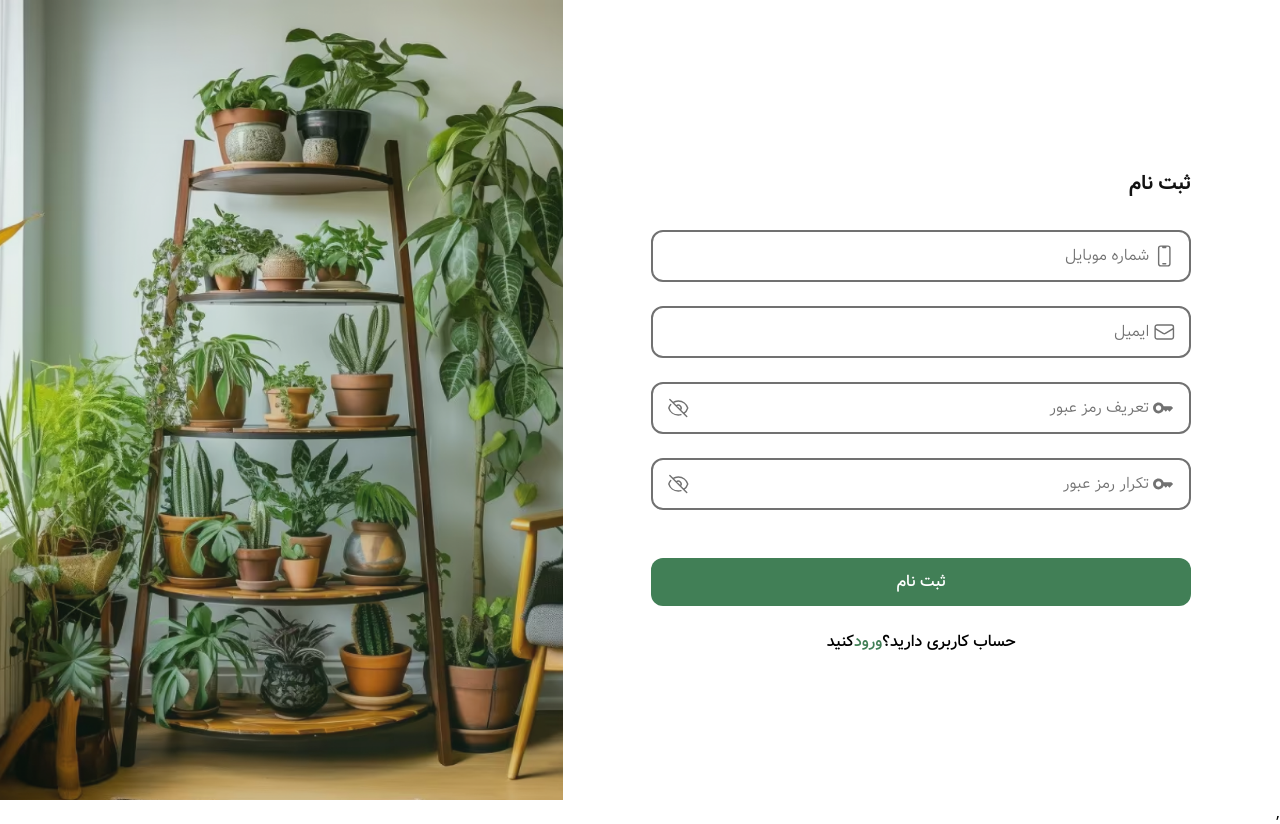
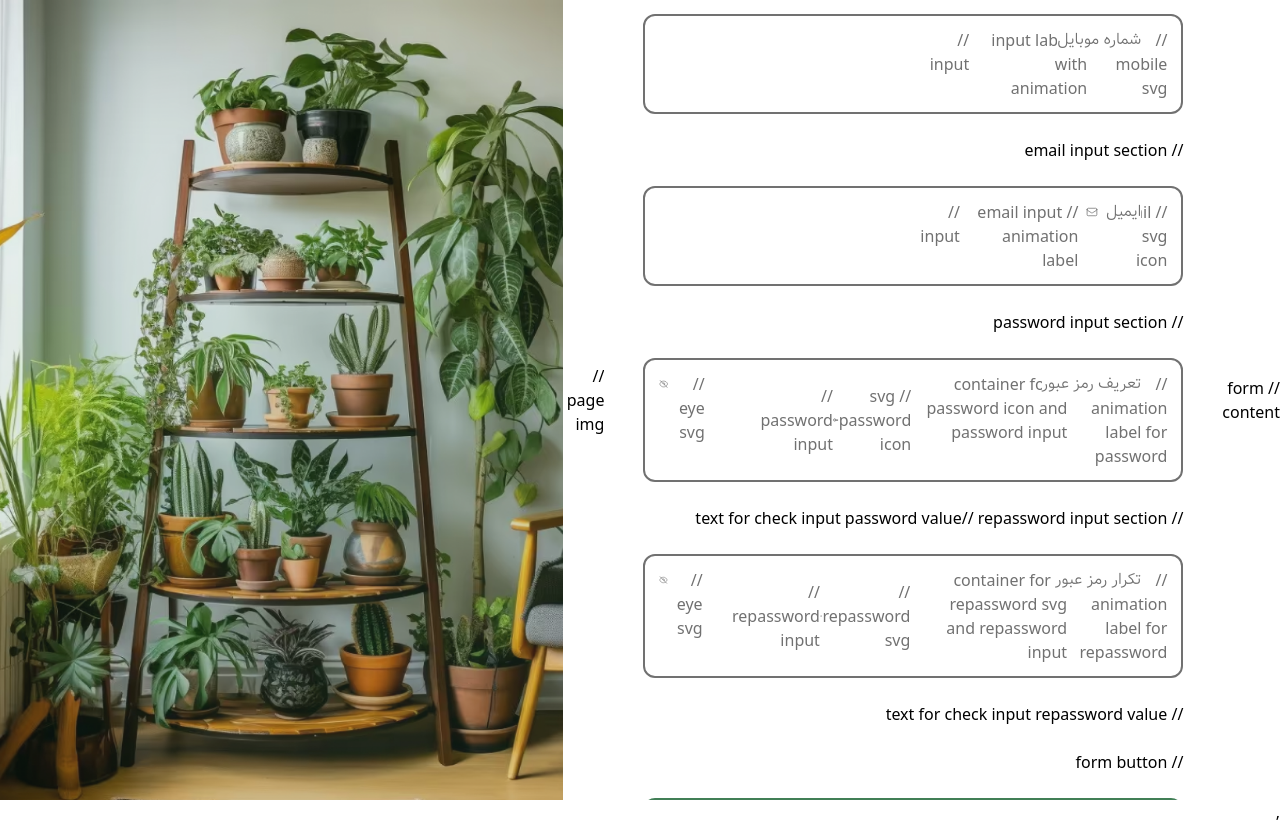
Before and after one commit to awmiri/PLANT-WEB, a React (Vite) app: page /loginpage in a window 1280 px wide. Built offline with nearby package versions, Linux system fonts and the light colour scheme.

Commit message:
add comment in sing uo page

```diff
--- a/src/mainConsept/Login_page/SignupPage.jsx
+++ b/src/mainConsept/Login_page/SignupPage.jsx
@@ -1,55 +1,80 @@
+// import stats
 import React, { useState } from 'react'
+import { useNavigate } from 'react-router'
 import './login.css'
 
 
 export default function SignupPage() {
-
+    // use focuse and blur hook for input
     const [focusesMobile, setFocusesMobile] = useState(false)
     const [focusesEmail, setFocusesEmail] = useState(false)
     const [focusesPassword, setFocusesPassword] = useState(false)
     const [focusesRePass, setFocusesRepass] = useState(false)
+    // use  hook to get input value for fetch to database
     const [Mobile, setMobile] = useState("")
     const [Email, setEmail] = useState("")
     const [Password, setPassword] = useState("")
     const [RePass, setRepass] = useState("")
+    // add show pass event for pass input
     const [showPassword, setShowPassword] = useState(false)
     const [showRePass, setShowRepass] = useState(false)
-    console.log(Password);
-
+    // use navigate hook for redirect us to the main menu
+    const Navigate = useNavigate()
+    // form submit event
+    let handleSubmit = (e) => {
+        e.preventDefault()
+        Navigate('/') // redirect to the main menu
+    }
     return (
         <>
+        // form content
             <div className='w-full h-auto higherSM:h-full flex flex-col items-center justify-center -bottom-3 py-4 higherSM:py-0 bg-white absolute  higherSM:relative rounded-l-[20px] rounded-r-[20px] '>
                 <div className='w-64 md:w-96 xl:w-[540px] h-[485px] flex flex-col items-center higherSM:items-start justify-center'>
+                // form title
                     <h2 className='text-customBlack font-vazirBold  mb-6 higherSM:mb-8 text-xl'>ثبت نام</h2>
-                    <form action="" className='w-full flex flex-col gap-4 higherSM:gap-6'>
+                    <form action="" className='w-full flex flex-col gap-4 higherSM:gap-6' onSubmit={handleSubmit}>
+                    // mobile number input section
                         <div className={`border-2 ${!focusesMobile ? 'border-customgray3' : 'border-hightGreen'} rounded-xl flex relative gap-2 w-full py-3 px-3.5 text-customgray3 transition`}>
+                        // mobile svg
                             <svg fill="none" viewBox="0 0 24 24" stroke-width="1.5" stroke="currentColor" className={`size-6 ${!focusesMobile ? 'text-customgray3' : 'text-hightGreen'} transition`}>
                                 <path stroke-linecap="round" stroke-linejoin="round" d="M10.5 1.5H8.25A2.25 2.25 0 0 0 6 3.75v16.5a2.25 2.25 0 0 0 2.25 2.25h7.5A2.25 2.25 0 0 0 18 20.25V3.75a2.25 2.25 0 0 0-2.25-2.25H13.5m-3 0V3h3V1.5m-3 0h3m-3 18.75h3" />
                             </svg>
+                            // input label with animation
                             <label htmlFor="" className={`absolute bg-white ${!focusesMobile ? 'right-10' : '-top-4 right-4 text-hightGreen'} transition-all duration-300 ease-in-out pointer-events-none font-vazirLight`}>شماره موبایل</label>
-                            <input type="number" className='w-full outline-0' onFocus={() => { setFocusesMobile(true) }} onBlur={() => { if (Mobile.trim() === "") { setFocusesMobile(false) } }} value={Mobile} onChange={(e) => setMobile(e.target.value)} />
+                            // input
+                            <input type="tel" dir='rtl' className='w-full outline-0' onFocus={() => { setFocusesMobile(true) }} onBlur={() => { if (Mobile.trim() === "") { setFocusesMobile(false) } }} value={Mobile} onChange={(e) => setMobile(e.target.value)} />
                         </div>
+                    // email input section
                         <div className={`border-2 ${!focusesEmail ? 'border-customgray3' : 'border-hightGreen'} rounded-xl flex relative gap-2 w-full py-3 px-3.5 text-customgray3 transition`}>
+                        // email svg icon
                             <svg fill="none" viewBox="0 0 24 24" stroke-width="1.5" stroke="currentColor" className={`size-6 ${!focusesEmail ? 'text-customgray3' : 'text-hightGreen'} transition`}>
                                 <path stroke-linecap="round" stroke-linejoin="round" d="M21.75 6.75v10.5a2.25 2.25 0 0 1-2.25 2.25h-15a2.25 2.25 0 0 1-2.25-2.25V6.75m19.5 0A2.25 2.25 0 0 0 19.5 4.5h-15a2.25 2.25 0 0 0-2.25 2.25m19.5 0v.243a2.25 2.25 0 0 1-1.07 1.916l-7.5 4.615a2.25 2.25 0 0 1-2.36 0L3.32 8.91a2.25 2.25 0 0 1-1.07-1.916V6.75" />
                             </svg>
-
+                            // email input animation label
                             <label htmlFor="" className={`absolute bg-white ${!focusesEmail ? 'right-10' : '-top-4 right-4 text-hightGreen'} transition-all duration-300 ease-in-out pointer-events-none font-vazirLight`}>ایمیل</label>
+                            // input
                             <input type="email" className='w-full outline-0 ' onFocus={() => { setFocusesEmail(true) }} onBlur={() => { if (Email.trim() === "") { setFocusesEmail(false) } }} value={Email} onChange={(e) => setEmail(e.target.value)} />
                         </div>
+                    // password input section
                         <div className={`border-2 ${!focusesPassword ? 'border-customgray3' : 'border-hightGreen'} rounded-xl flex relative gap-2 w-full py-3 px-3.5 text-customgray3 transition`}>
+                        // animation label for password
                             <label htmlFor="" className={`absolute bg-white ${!focusesPassword ? 'right-10' : '-top-4 right-4 text-hightGreen'} transition-all duration-300 ease-in-out pointer-events-none font-vazirLight`}>تعریف رمز عبور</label>
+                            // container for password icon and password input
                             <div className='w-full flex items-center'>
+                            // svg password icon
                                 <svg viewBox="0 0 23 23" fill="none" className={`size-6 ${!focusesPassword ? 'fill-customgray3' : 'fill-hightGreen'} transition`}>
                                     <path d="M19.4063 9.66667H11.7522C11.0005 7.53083 8.9655 6 6.573 6C3.53883 6 1.073 8.46583 1.073 11.5C1.073 14.5342 3.53883 17 6.573 17C8.9655 17 11.0005 15.4692 11.7522 13.3333H12.073L13.9063 15.1667L15.7397 13.3333L17.573 15.1667L21.2397 11.4633L19.4063 9.66667ZM6.573 14.25C5.0605 14.25 3.823 13.0125 3.823 11.5C3.823 9.9875 5.0605 8.75 6.573 8.75C8.0855 8.75 9.323 9.9875 9.323 11.5C9.323 13.0125 8.0855 14.25 6.573 14.25Z" />
                                 </svg>
+                                // password input
                                 <input type={showPassword ? 'text' : 'password'} className='w-full outline-0 ' onFocus={() => { setFocusesPassword(true) }} onBlur={() => { if (Password.trim() === "") { setFocusesPassword(false) } }} value={Password} onChange={(e) => setPassword(e.target.value)} autocomplete />
                             </div>
+                            // eye svg
                             <svg fill="none" viewBox="0 0 24 24" stroke-width="1.5" stroke="currentColor" class="size-6" onClick={() => { setShowPassword(prev => (!prev)) }}>
                                 <path stroke-linecap="round" stroke-linejoin="round" d="M3.98 8.223A10.477 10.477 0 0 0 1.934 12C3.226 16.338 7.244 19.5 12 19.5c.993 0 1.953-.138 2.863-.395M6.228 6.228A10.451 10.451 0 0 1 12 4.5c4.756 0 8.773 3.162 10.065 7.498a10.522 10.522 0 0 1-4.293 5.774M6.228 6.228 3 3m3.228 3.228 3.65 3.65m7.894 7.894L21 21m-3.228-3.228-3.65-3.65m0 0a3 3 0 1 0-4.243-4.243m4.242 4.242L9.88 9.88" />
                             </svg>
 
                         </div>
+                        // text for check input password value
                         {
                             focusesPassword && (
                                 <div className='flex gap-3'>
@@ -75,34 +100,42 @@ export default function SignupPage() {
                                 </div>
                             )
                         }
+                    // repassword input section
                         <div className={`border-2 ${!focusesPassword ? 'border-customgray3' : 'border-hightGreen'} rounded-xl flex relative gap-2 w-full py-3 px-3.5 text-customgray3 transition`}>
+                        // animation label for repassword
                             <label htmlFor="" className={`absolute bg-white ${!focusesRePass ? 'right-10' : '-top-4 right-4 text-hightGreen'} transition-all duration-300 ease-in-out pointer-events-none font-vazirLight`}>تکرار رمز عبور</label>
+                            // container for repassword svg and repassword input
                             <div className='w-full flex items-center'>
+                            // repassword svg
                                 <svg viewBox="0 0 23 23" fill="none" className={`size-6 ${!focusesRePass ? 'fill-customgray3' : 'fill-hightGreen'} transition`}>
                                     <path d="M19.4063 9.66667H11.7522C11.0005 7.53083 8.9655 6 6.573 6C3.53883 6 1.073 8.46583 1.073 11.5C1.073 14.5342 3.53883 17 6.573 17C8.9655 17 11.0005 15.4692 11.7522 13.3333H12.073L13.9063 15.1667L15.7397 13.3333L17.573 15.1667L21.2397 11.4633L19.4063 9.66667ZM6.573 14.25C5.0605 14.25 3.823 13.0125 3.823 11.5C3.823 9.9875 5.0605 8.75 6.573 8.75C8.0855 8.75 9.323 9.9875 9.323 11.5C9.323 13.0125 8.0855 14.25 6.573 14.25Z" />
                                 </svg>
+                                // repassword  input
                                 <input type={showRePass ? 'text' : 'password'} className='w-full outline-0 ' onFocus={() => { setFocusesRepass(true) }} onBlur={() => { if (RePass.trim() === "") { setFocusesRepass(false) } }} value={RePass} onChange={(e) => setRepass(e.target.value)} />
                             </div>
+                            // eye svg
                             <svg fill="none" viewBox="0 0 24 24" stroke-width="1.5" stroke="currentColor" class="size-6" onClick={() => { setShowRepass(prev => (!prev)) }}>
                                 <path stroke-linecap="round" stroke-linejoin="round" d="M3.98 8.223A10.477 10.477 0 0 0 1.934 12C3.226 16.338 7.244 19.5 12 19.5c.993 0 1.953-.138 2.863-.395M6.228 6.228A10.451 10.451 0 0 1 12 4.5c4.756 0 8.773 3.162 10.065 7.498a10.522 10.522 0 0 1-4.293 5.774M6.228 6.228 3 3m3.228 3.228 3.65 3.65m7.894 7.894L21 21m-3.228-3.228-3.65-3.65m0 0a3 3 0 1 0-4.243-4.243m4.242 4.242L9.88 9.88" />
                             </svg>
 
                         </div>
                         <div>
+                        // text for check input repassword value
                             {
                                 focusesRePass && (
                                     Password === RePass ? <p className="text-hightGreen text-[10px] higherSM:text-sm -mt-3 higherSM:-mt-5">یکسان</p> : <p className="text-red-500 text-sm -mt-5">یکسان نیستن</p>
                                 )
                             }
                         </div>
-
+                        // form button
                         <button className='bg-hightGreen py-3 text-white rounded-xl font-vazirMediom cursor-pointer' disabled={Password.length < 8 || Password !== RePass || Password.charAt(0) !== Password.charAt(0).toUpperCase() || Mobile.length !== 11} >ثبت نام</button>
-
+                        // change content between login and Signup
                         <p className='text-center font-vazirMediom'>حساب کاربری دارید؟<a href="" className='text-hightGreen'>ورود</a>کنید</p>
 
                     </form>
                 </div >
             </div >
+            // page img
             <img src="./image/loginimg/loginpic.png" alt="" className="w-screen h-screen higherSM:w-[350px] lg:w-auto higherSM:mx-auto" />
         </>
     )
--- a/src/mainConsept/Login_page/login.css
+++ b/src/mainConsept/Login_page/login.css
@@ -1,3 +1,4 @@
+/* for remove a up and down number in input */
 input[type="number"]::-webkit-inner-spin-button,
 input[type="number"]::-webkit-outer-spin-button {
   -webkit-appearance: none;
```
